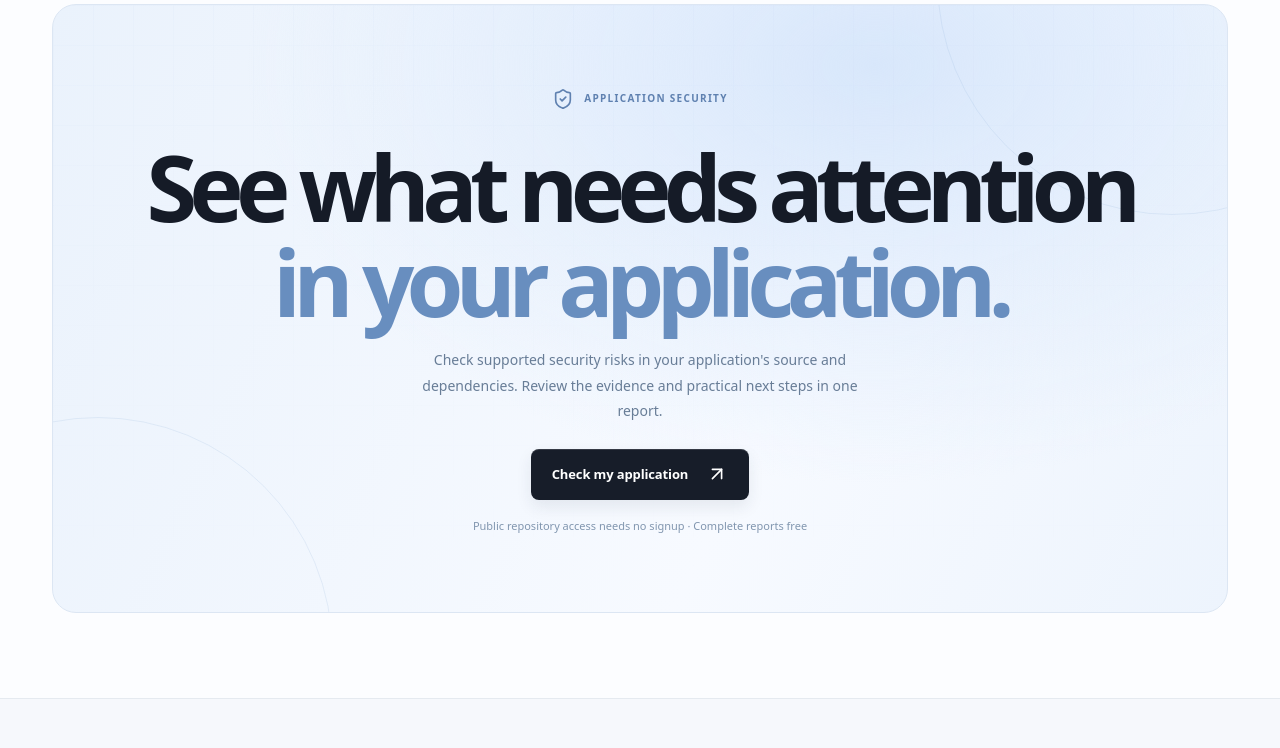
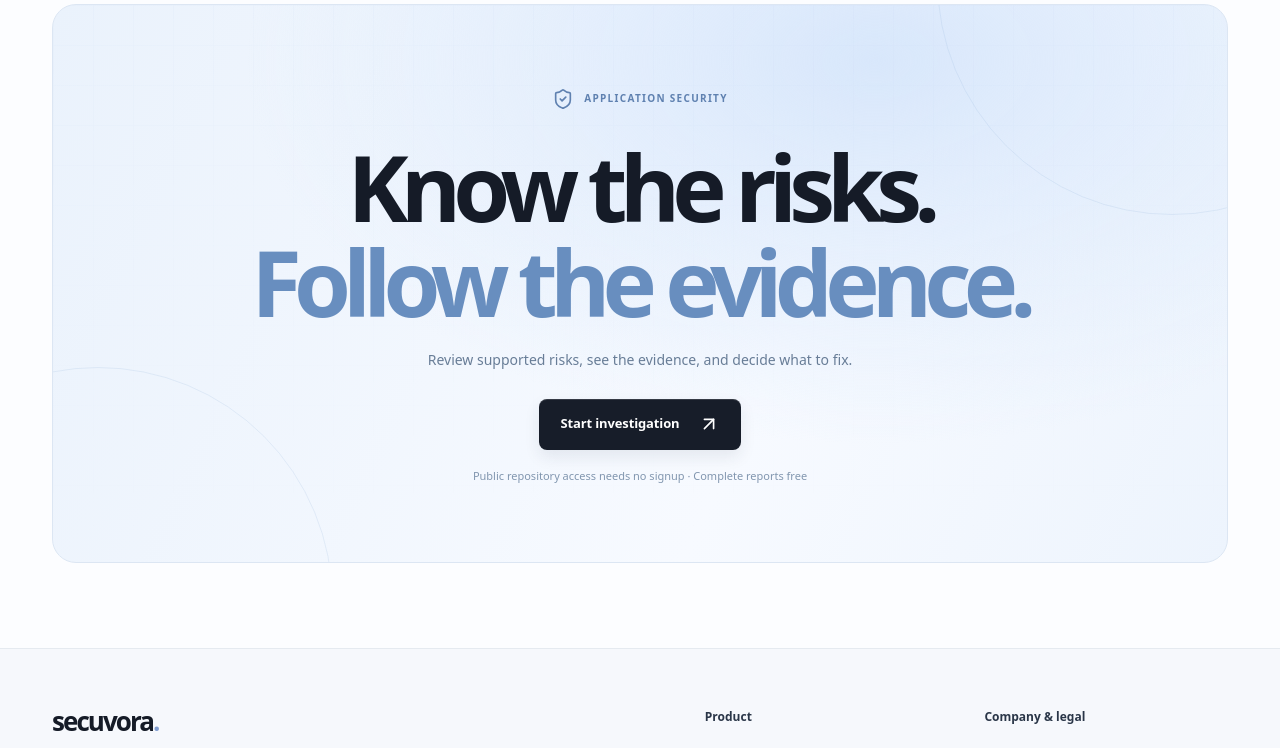
Before and after one commit to helloskyorigin/Safe-sure, a Next.js app: page / in a window 1280 px wide. Shown: the part 4780-5528 px from the top of the page. Built offline with nearby package versions, Linux system fonts and the light colour scheme.

Commit message:
copy: consistent investigation CTAs and succinct end-of-page prompt

```diff
--- a/components/FinalCTA.tsx
+++ b/components/FinalCTA.tsx
@@ -11,9 +11,9 @@ export default function FinalCTA({ onOpenAssessment }: { onOpenAssessment: () =>
         <motion.div className="final-cta-inner" initial={{ y: 26 }} whileInView={{ y: 0 }} viewport={{ once: true }} transition={{ duration: reduceMotion ? 0 : .8 }}>
           <div className="cta-orbit" aria-hidden="true"><span/><span/></div>
           <span className="final-eyebrow"><ShieldCheck size={15}/> APPLICATION SECURITY</span>
-          <h2 id="final-cta-title">See what needs attention<br/><em>in your application.</em></h2>
-          <p>Check supported security risks in your application's source and dependencies. Review the evidence and practical next steps in one report.</p>
-          <button type="button" className="button button-dark final-button" onClick={onOpenAssessment}>Check my application <ArrowUpRight size={17}/></button>
+          <h2 id="final-cta-title">Know the risks.<br/><em>Follow the evidence.</em></h2>
+          <p>Review supported risks, see the evidence, and decide what to fix.</p>
+          <button type="button" className="button button-dark final-button" onClick={onOpenAssessment}>Start investigation <ArrowUpRight size={17}/></button>
           <small>Public repository access needs no signup · Complete reports free</small>
         </motion.div>
       </div>
```
